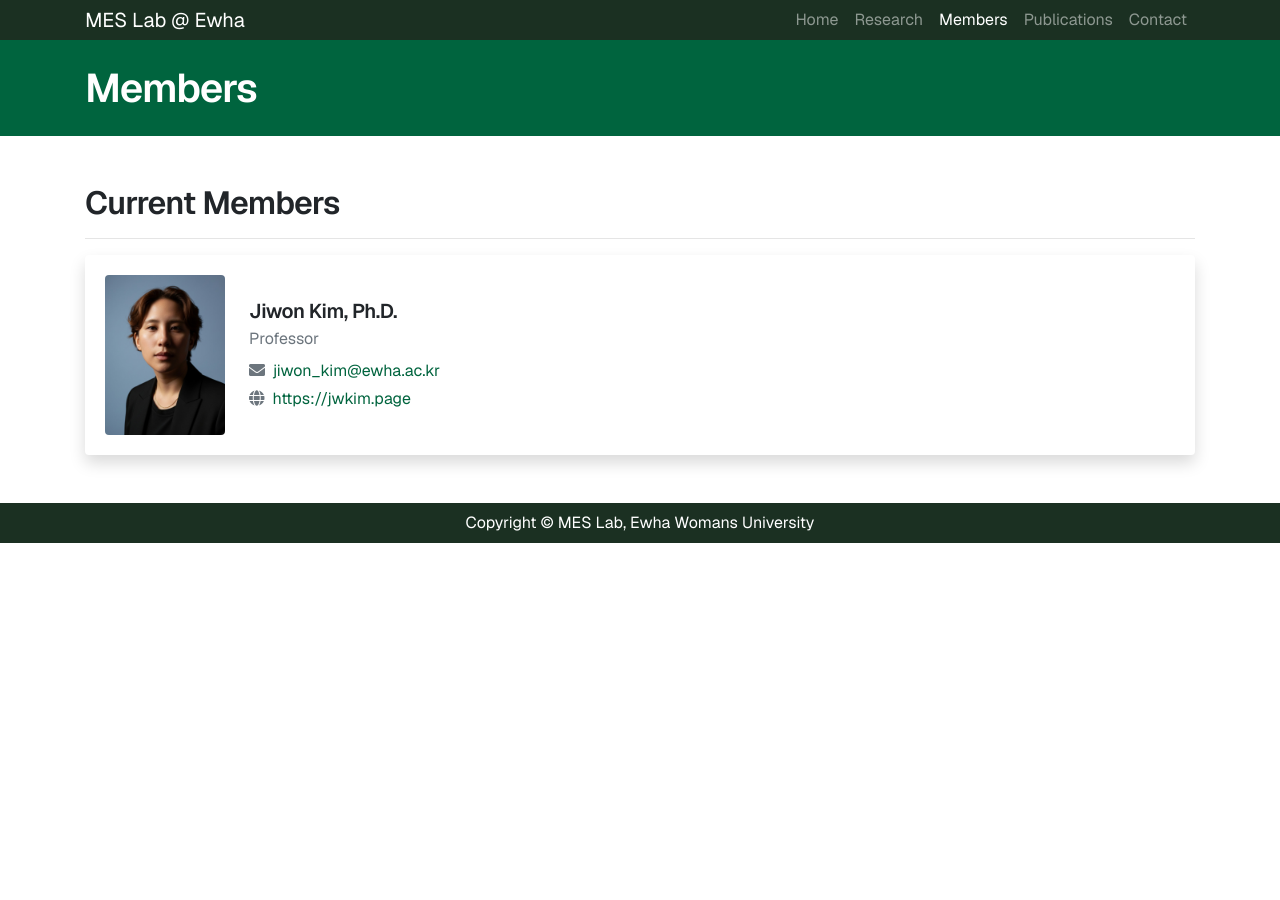
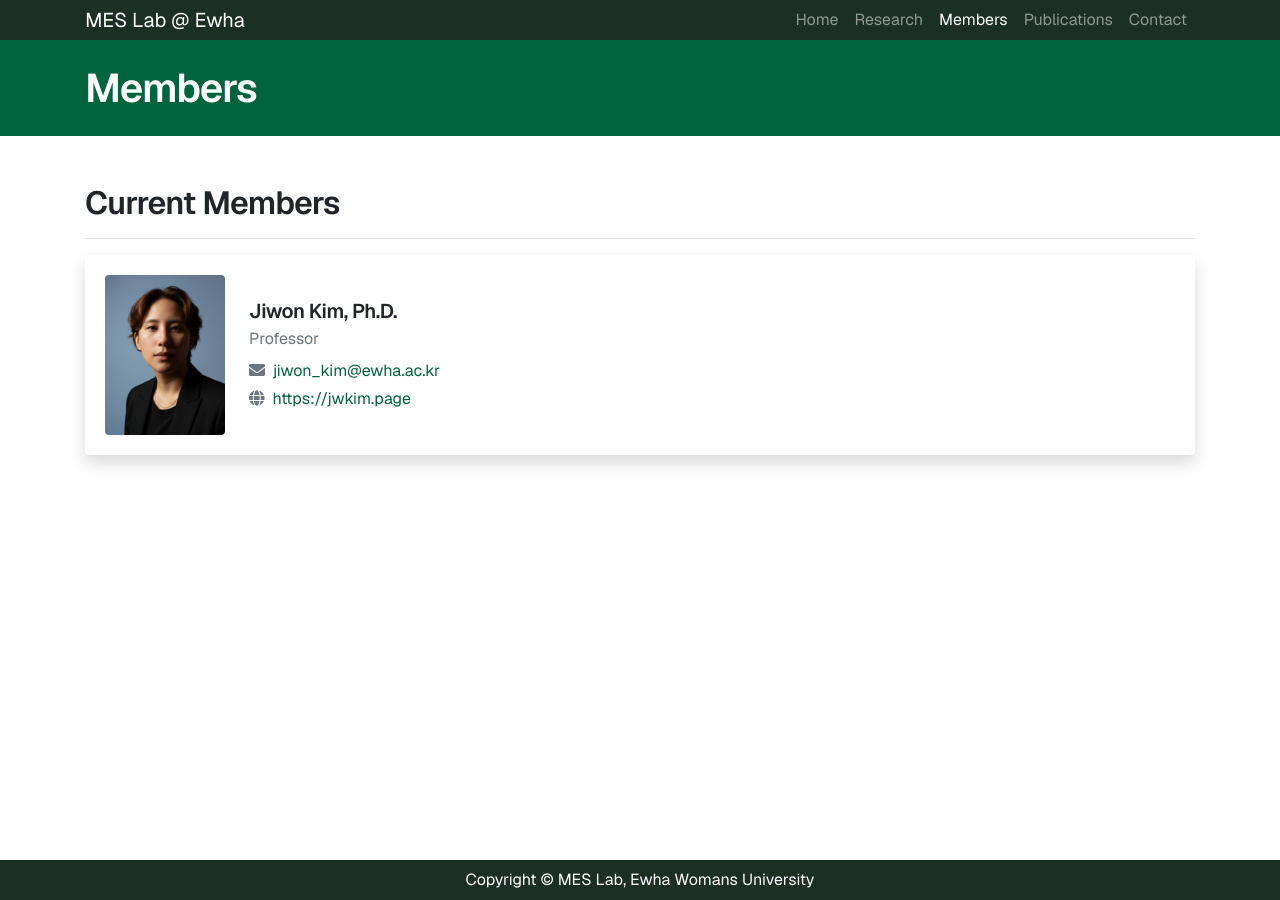
Before and after one commit to MAIS-Lab/mais-lab.github.io, a Jekyll site: the page built from _pages/members.md, in a window 1280 px wide. Built offline with Jekyll 4.4.1, drawn with Linux system fonts in a browser that asks for light colours.

Commit message:
style: keep footer at bottom on short pages

```diff
--- a/_layouts/default.html
+++ b/_layouts/default.html
@@ -8,9 +8,9 @@
 <body>
   {% include navigation.html %} {% include header.html %}
   <!-- Page Content -->
-  <div class="container mb-5">
+  <main class="container mb-5 site-content">
     {{ content }}
-  </div>
+  </main>
   <!-- /.container -->
   {% include footer.html %}
 
--- a/assets/css/_sass/custom.scss
+++ b/assets/css/_sass/custom.scss
@@ -8,11 +8,23 @@
 /* Prevent layout shift caused by scrollbar appearing/disappearing between pages */
 html {
   overflow-y: scroll;
+  min-height: 100%;
 }
 
 /* Use Geist as the site's primary typeface. */
 body {
   font-family: "Geist", -apple-system, BlinkMacSystemFont, "Segoe UI", sans-serif;
+  min-height: 100vh;
+  display: flex;
+  flex-direction: column;
+}
+
+.site-content {
+  flex: 1 0 auto;
+}
+
+footer {
+  flex-shrink: 0;
 }
 
 h1, h2, h3, h4, h5, h6 {
```
